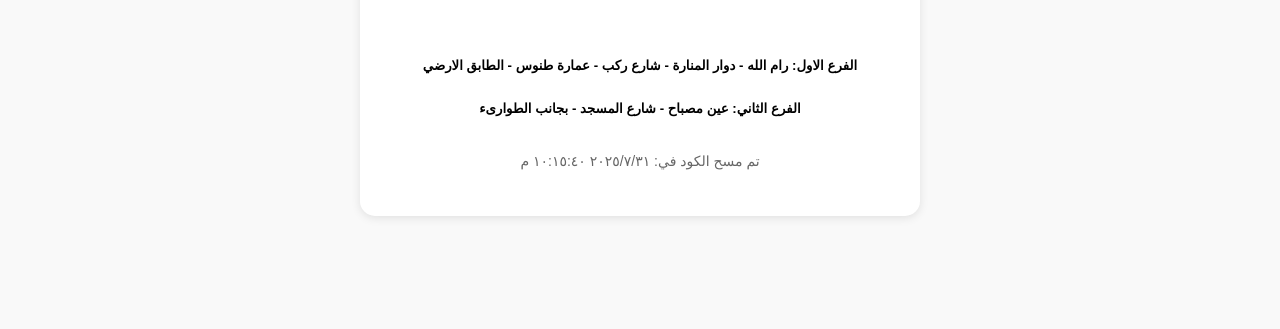
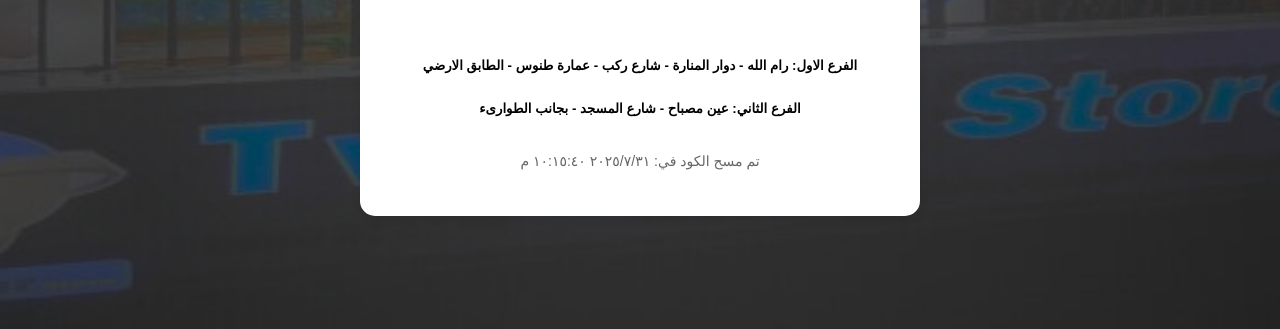
Before and after one commit to Alaa-muhammad/twitter_store, a plain HTML site: page index.html in a window 1280 px wide. Shown: the part 471-800 px from the top of the page. Drawn offline with Linux system fonts and the light colour scheme.

Commit message:
Update index.html

```diff
--- a/index.html
+++ b/index.html
@@ -7,7 +7,7 @@
      <style>
 
             body {
-                background-image: url(/images/back.png);
+                background-image: url(/images/back.jpg);
                 background-size: cover;
                 background-position: center;
                 background-attachment: fixed;
```
